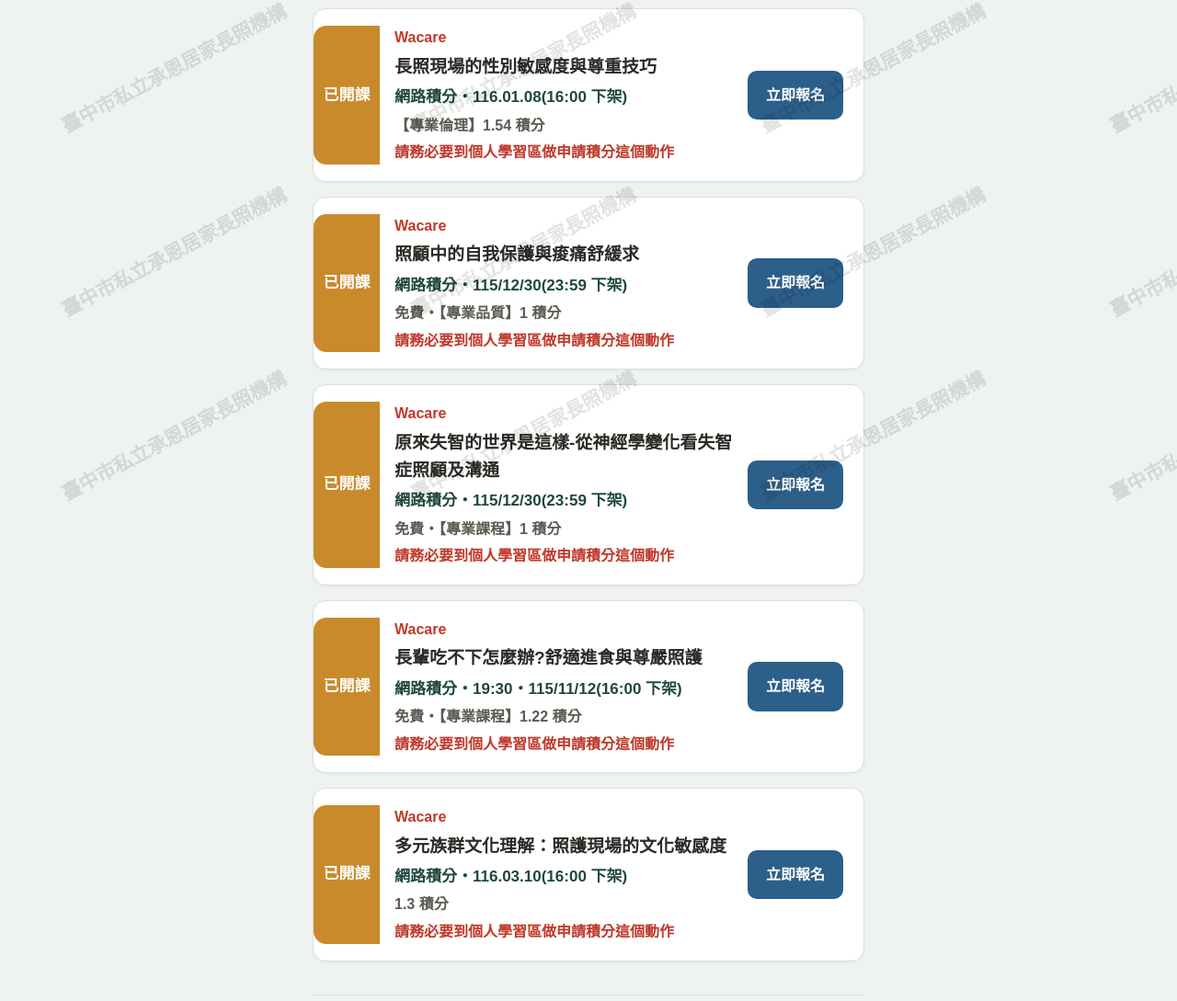
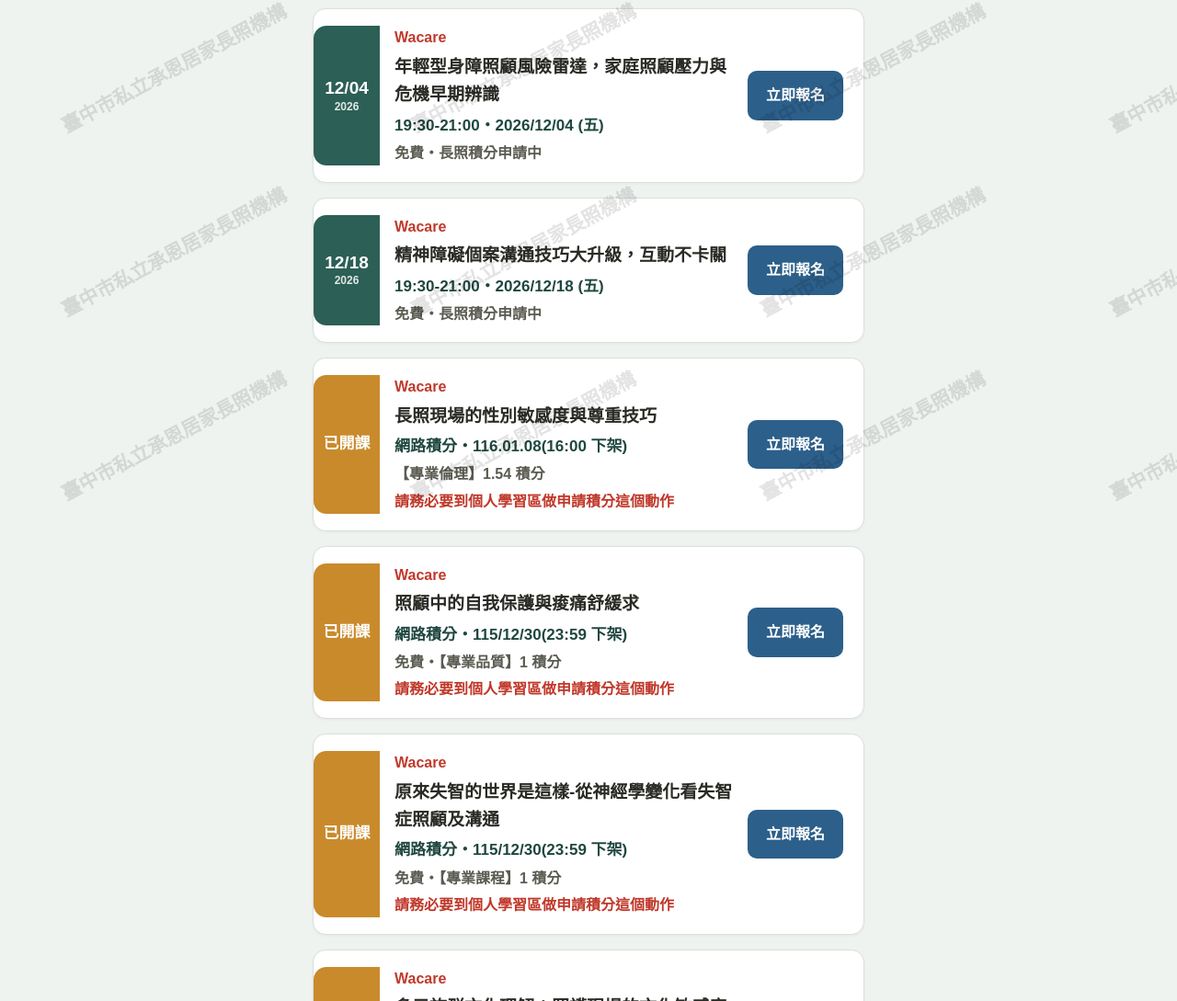
Before and after one commit to komiicake/komii.cake01, a plain HTML site: page free-courses.html in a window 1280 px wide. Shown: the part 224-1313 px from the top of the page at 92% size. Drawn offline with Linux system fonts and the light colour scheme.

Commit message:
Add files via upload

```diff
--- a/free-courses.html
+++ b/free-courses.html
@@ -303,6 +303,28 @@
   <div class="course-list">
 
     <div class="course-card">
+      <div class="badge date"><span class="mm-dd">12/04</span><span class="yy">2026</span></div>
+      <div class="course-info">
+        <div class="course-extra" style="color:#C0392B;font-weight:800;">Wacare</div>
+        <div class="course-name">年輕型身障照顧風險雷達，家庭照顧壓力與危機早期辨識</div>
+        <div class="course-meta">19:30-21:00・2026/12/04 (五)</div>
+        <div class="course-extra">免費・長照積分申請中</div>
+      </div>
+      <div class="course-action"><a class="btn blue" href="https://course.wacare.live/course/266482476173170/main?associationId=14349721209120&amp;categoryId=2573402601949&amp;openExternalBrowser=1" target="_blank" rel="noopener">立即報名</a></div>
+    </div>
+
+    <div class="course-card">
+      <div class="badge date"><span class="mm-dd">12/18</span><span class="yy">2026</span></div>
+      <div class="course-info">
+        <div class="course-extra" style="color:#C0392B;font-weight:800;">Wacare</div>
+        <div class="course-name">精神障礙個案溝通技巧大升級，互動不卡關</div>
+        <div class="course-meta">19:30-21:00・2026/12/18 (五)</div>
+        <div class="course-extra">免費・長照積分申請中</div>
+      </div>
+      <div class="course-action"><a class="btn blue" href="https://course.wacare.live/course/266482775369230/main?associationId=14349721209120&amp;categoryId=2573402601949&amp;openExternalBrowser=1" target="_blank" rel="noopener">立即報名</a></div>
+    </div>
+
+    <div class="course-card">
       <div class="badge live">已開課</div>
       <div class="course-info">
         <div class="course-extra" style="color:#C0392B;font-weight:800;">Wacare</div>
@@ -338,17 +360,6 @@
       <div class="course-action"><a class="btn blue" href="https://gogocare.com.tw/tw/course/detail/C20260701095652001" target="_blank" rel="noopener">立即報名</a></div>
     </div>
 
-    <div class="course-card">
-      <div class="badge live">已開課</div>
-      <div class="course-info">
-        <div class="course-extra" style="color:#C0392B;font-weight:800;">Wacare</div>
-        <div class="course-name">長輩吃不下怎麼辦?舒適進食與尊嚴照護</div>
-        <div class="course-meta">網路積分・19:30・115/11/12(16:00 下架)</div>
-        <div class="course-extra">免費・【專業課程】1.22 積分</div>
-        <div class="course-extra" style="color:#C0392B;">請<strong>務必</strong>要到<strong>個人學習區</strong>做申請積分這個動作</div>
-      </div>
-      <div class="course-action"><a class="btn blue" href="https://course.wacare.live/course/25956632813680/main?associationId=14349721209120&amp;categoryId=2573402601949&amp;openExternalBrowser=1&amp;utm_campaign=LTCLIVE0807&amp;utm_medium=post&amp;utm_source=LineGroup" target="_blank" rel="noopener">立即報名</a></div>
-    </div>
 
     <div class="course-card">
       <div class="badge live">已開課</div>
```
